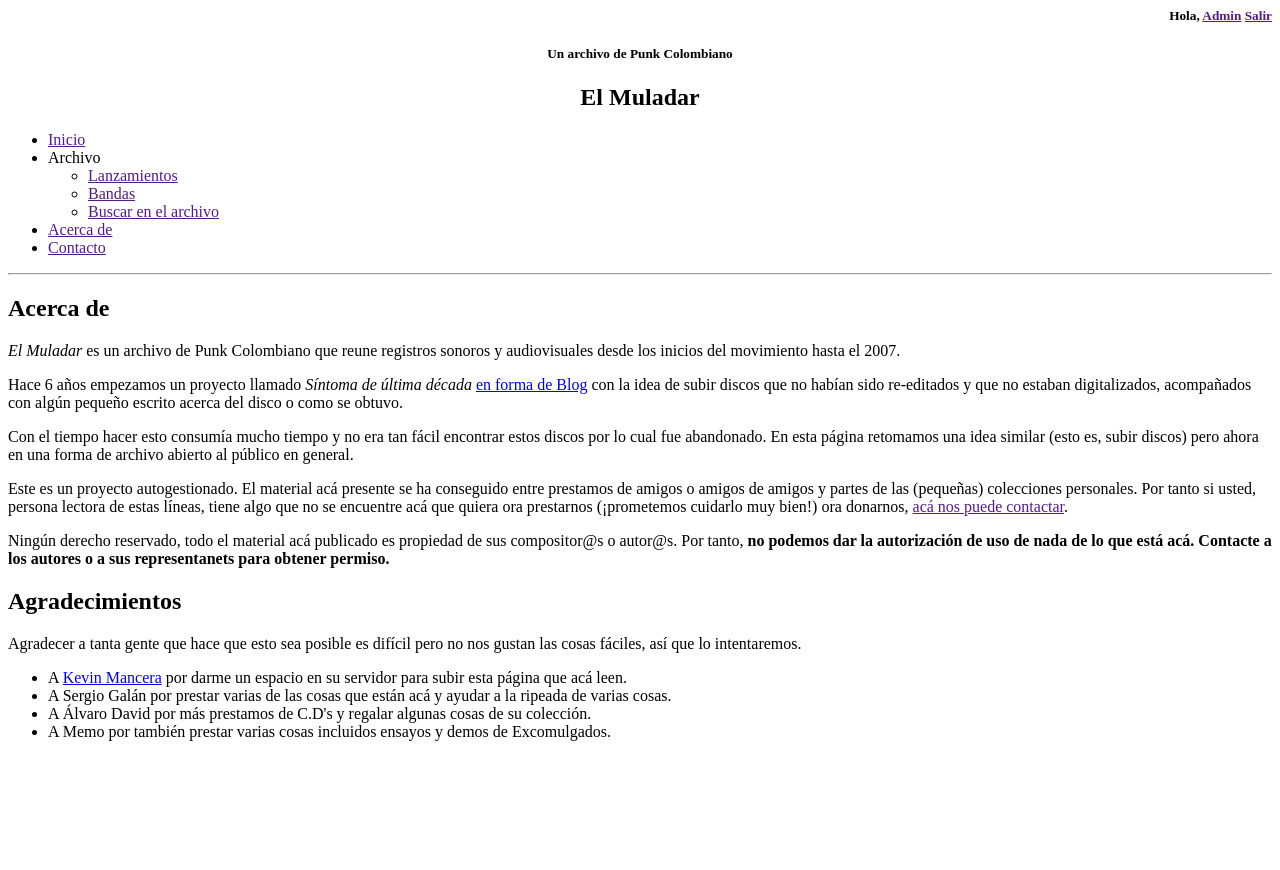
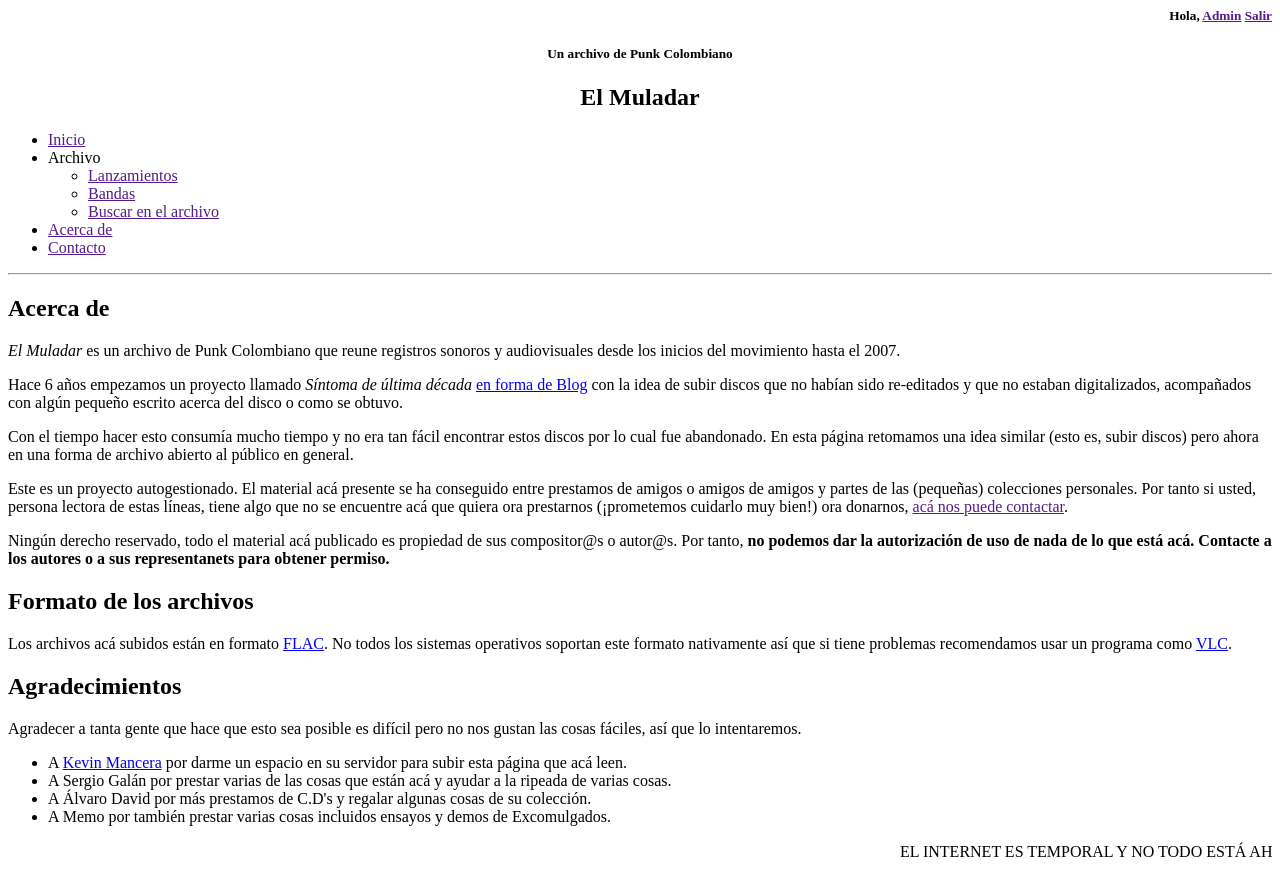
Before and after one commit to drumsoverbogota/archivo, a PHP site: the page made by application/views/paginas/about.php in a window 1280 px wide. Before the commit the page ends 741 px from the top, so only its background shows below. Run offline with PHP 8.4, Linux system fonts and the light colour scheme; the template is opened without the code that fills it, so the values that code supplies are empty.

Commit message:
Actualizaciones a la presentacion

```diff
--- a/application/views/paginas/about.php
+++ b/application/views/paginas/about.php
@@ -1,5 +1,4 @@
-
-<p><h2>Acerca de</h2></b></p>
+<h2>Acerca de</h2>
 
 <p>
 <em>El Muladar </em> es un archivo de Punk Colombiano que reune registros sonoros y audiovisuales desde los inicios del movimiento hasta el 2007.
@@ -21,6 +20,10 @@
 Ningún derecho reservado, todo el material acá publicado es propiedad de sus compositor@s o autor@s. Por tanto,<b> no podemos dar la autorización de uso de nada de lo que está acá. Contacte a los autores o a sus representanets para obtener permiso.</b>
 </p>
 
+<p><h2>Formato de los archivos</h2></p>
+
+Los archivos acá subidos están en formato <a href="https://es.wikipedia.org/wiki/FLAC">FLAC</a>. No todos los sistemas operativos soportan este formato nativamente así que si tiene problemas recomendamos usar un programa como <a href="https://www.videolan.org/vlc/index.html">VLC</a>.
+
 <p><h2>Agradecimientos</h2></p>
 
 Agradecer a tanta gente que hace que esto sea posible es difícil pero no nos gustan las cosas fáciles, así que lo intentaremos.
@@ -31,3 +34,10 @@
 	<li>A Álvaro David por más prestamos de C.D's y regalar algunas cosas de su colección.</li>
 	<li>A Memo por también prestar varias cosas incluidos ensayos y demos de Excomulgados.</li>
 </ul>
+
+<div class="scroll-left">
+
+		<p>EL INTERNET ES TEMPORAL Y NO TODO ESTÁ AHÍ. BAJEN TODO, GRABEN TODO, DISTRIBUYAN TODO. LA NUBE NO EXISTE, ES SOLO COMPUTADORES. EL STREAMING ES UNA MENTIRA.</p>
+
+
+</div>
--- a/application/views/paginas/home.php
+++ b/application/views/paginas/home.php
@@ -1,7 +1,7 @@
 
 <!-- begin page content -->
-<p><b>Pagina delarchivo pun.</b></p>
+<p><b>¡Bienvenidos a El Muladar!</b></p>
 
-<h5>pun</h5>
+<p>El Muladar es un archivo de Punk Colombiano. Puedes ver todos los discos acá en <a href="<?php echo site_url('lanzamiento/'); ?>">Lanzamientos</a> o las bandas acá en <a href="<?php echo site_url('banda/'); ?>">Bandas</a> o usar el <a href="<?php echo site_url('buscar/'); ?>">buscador</a>.</p>
 
 <!-- end page content -->
--- a/application/views/templates/header.php
+++ b/application/views/templates/header.php
@@ -31,6 +31,69 @@
 			padding: 0;
 		}
 		*/
+
+		/*.marquee {
+		    width: 450px;
+		    margin: 0 auto;
+		    white-space: nowrap;
+		    overflow: hidden;
+		    box-sizing: border-box;
+
+		    position: relative;
+		    left: 40%;
+
+			color: #a9a9a9;
+			font-family: 'Source Sans Pro', sans-serif;
+			letter-spacing: 2px;
+			font-weight: 100;
+			font-size: 16px;
+
+		}*/
+
+.scroll-left {
+height: 20px;
+overflow: hidden;
+position: relative;
+}
+.scroll-left p {
+position: absolute;
+width: 150%;
+height: 100%;
+margin: 0;
+line-height: 20px;
+text-align: center;
+/* Starting position */
+-moz-transform:translateX(100%);
+-webkit-transform:translateX(100%);
+transform:translateX(100%);
+/* Apply animation to this element */
+-moz-animation: scroll-left 20s linear infinite;
+-webkit-animation: scroll-left 20s linear infinite;
+animation: scroll-left 20s linear infinite;
+}
+/* Move it (define the animation) */
+@-moz-keyframes scroll-left {
+0% { -moz-transform: translateX(100%); }
+100% { -moz-transform: translateX(-100%); }
+}
+@-webkit-keyframes scroll-left {
+0% { -webkit-transform: translateX(100%); }
+100% { -webkit-transform: translateX(-100%); }
+}
+@keyframes scroll-left {
+0% {
+-moz-transform: translateX(100%); /* Browser bug fix */
+-webkit-transform: translateX(100%); /* Browser bug fix */
+transform: translateX(100%);
+}
+100% {
+-moz-transform: translateX(-100%); /* Browser bug fix */
+-webkit-transform: translateX(-100%); /* Browser bug fix */
+transform: translateX(-100%);
+}
+}
+
+
 		select {
 		    width: 100%;
 		    padding: 16px 20px;
```
